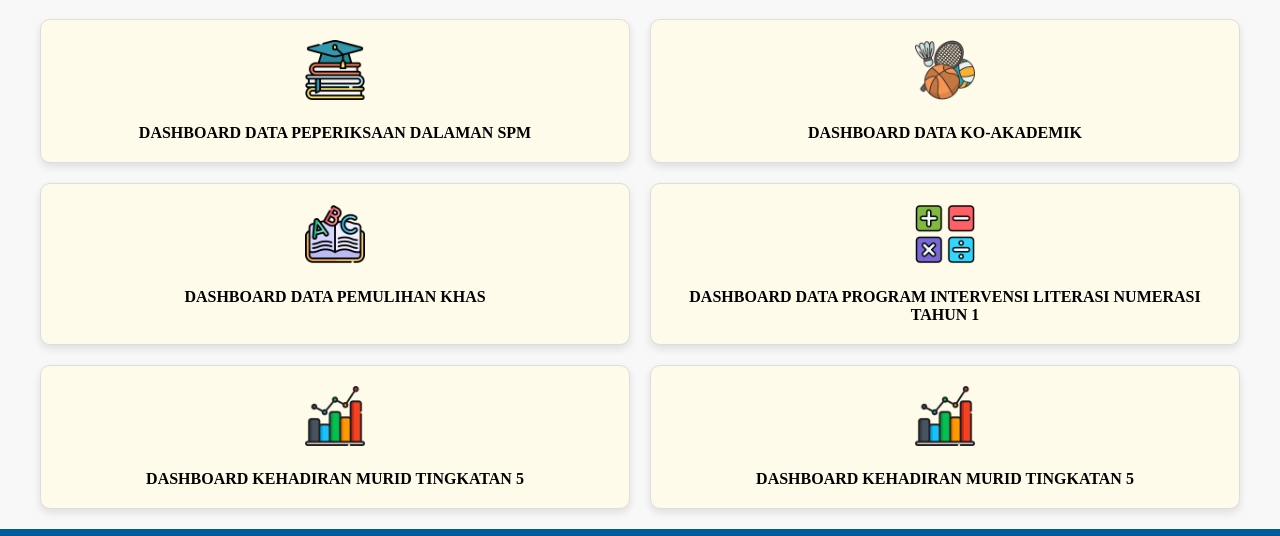
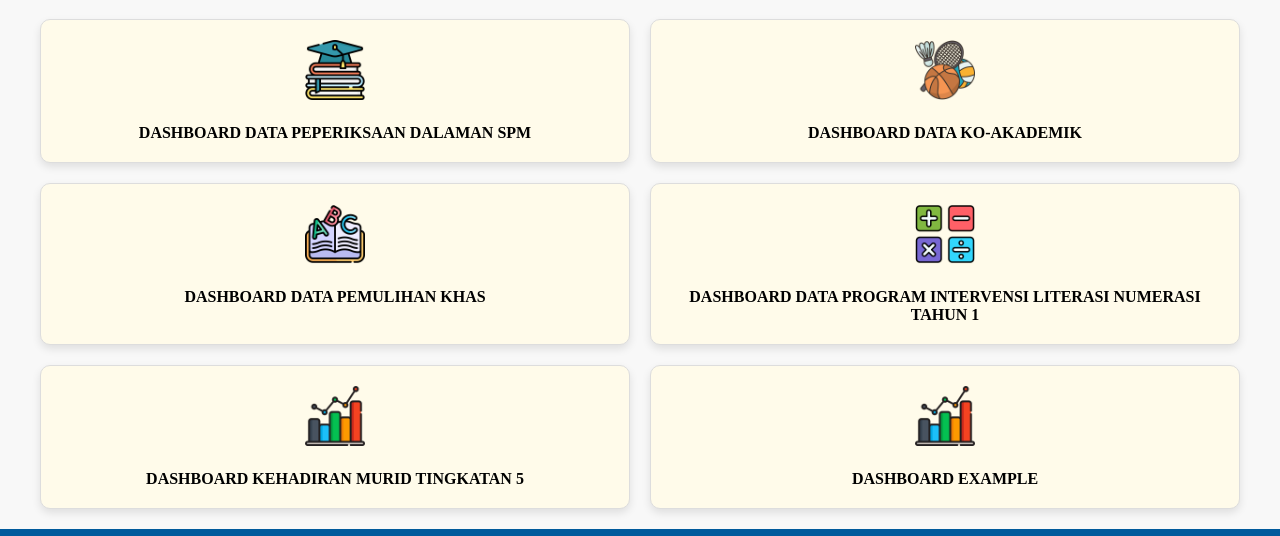
Before and after one commit to PPD-MUALLIM/MuallimDashboard, a plain HTML site: page index.html in a window 1280 px wide. Shown: the part 256-792 px from the top of the page. Drawn offline with Linux system fonts and the light colour scheme.

Commit message:
Update index.html

```diff
--- a/index.html
+++ b/index.html
@@ -184,7 +184,7 @@
 	<!-- Card 6: Clickable -->
         <a href="EXAMPLE.html" class="card">
             <img src="GRAPH.png" alt="Attendance Dashboard">
-            <h3>DASHBOARD KEHADIRAN MURID TINGKATAN 5</h3>
+            <h3>DASHBOARD EXAMPLE</h3>
         </a>
 
     </div>
```
